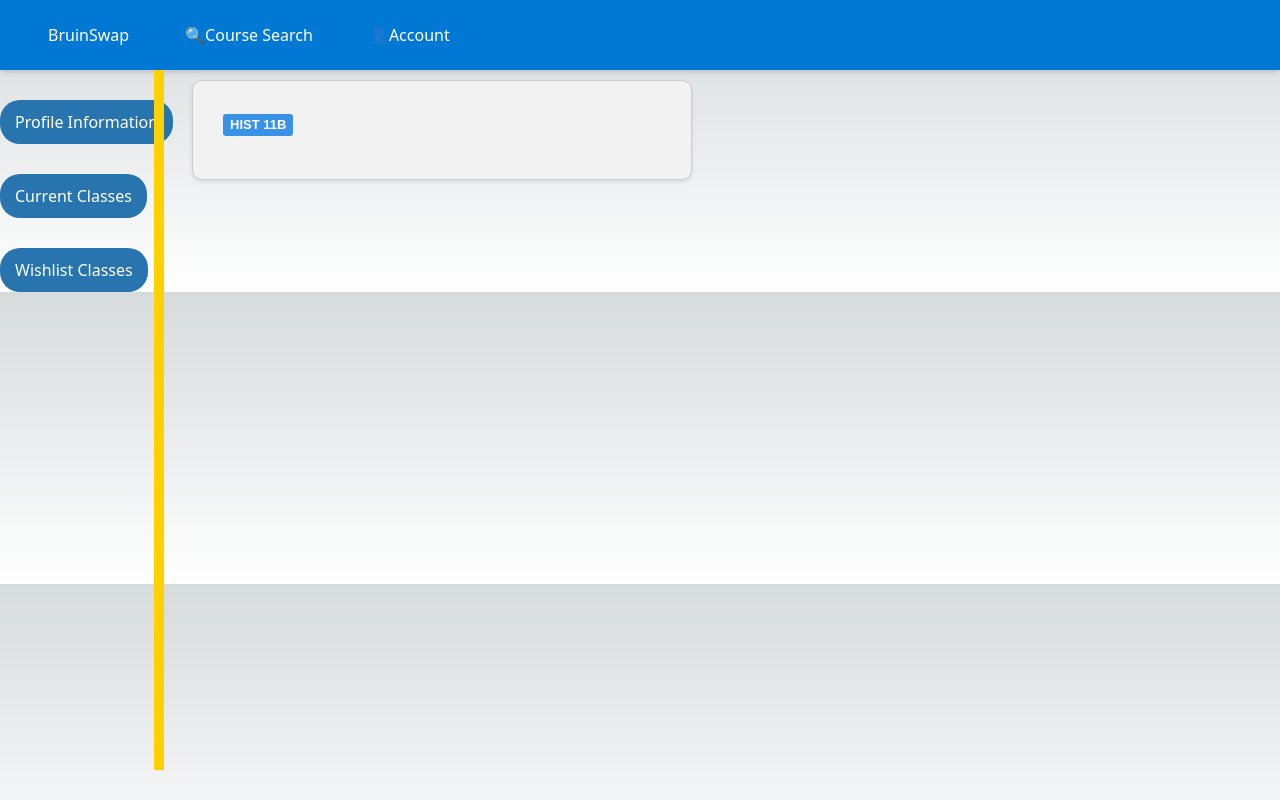
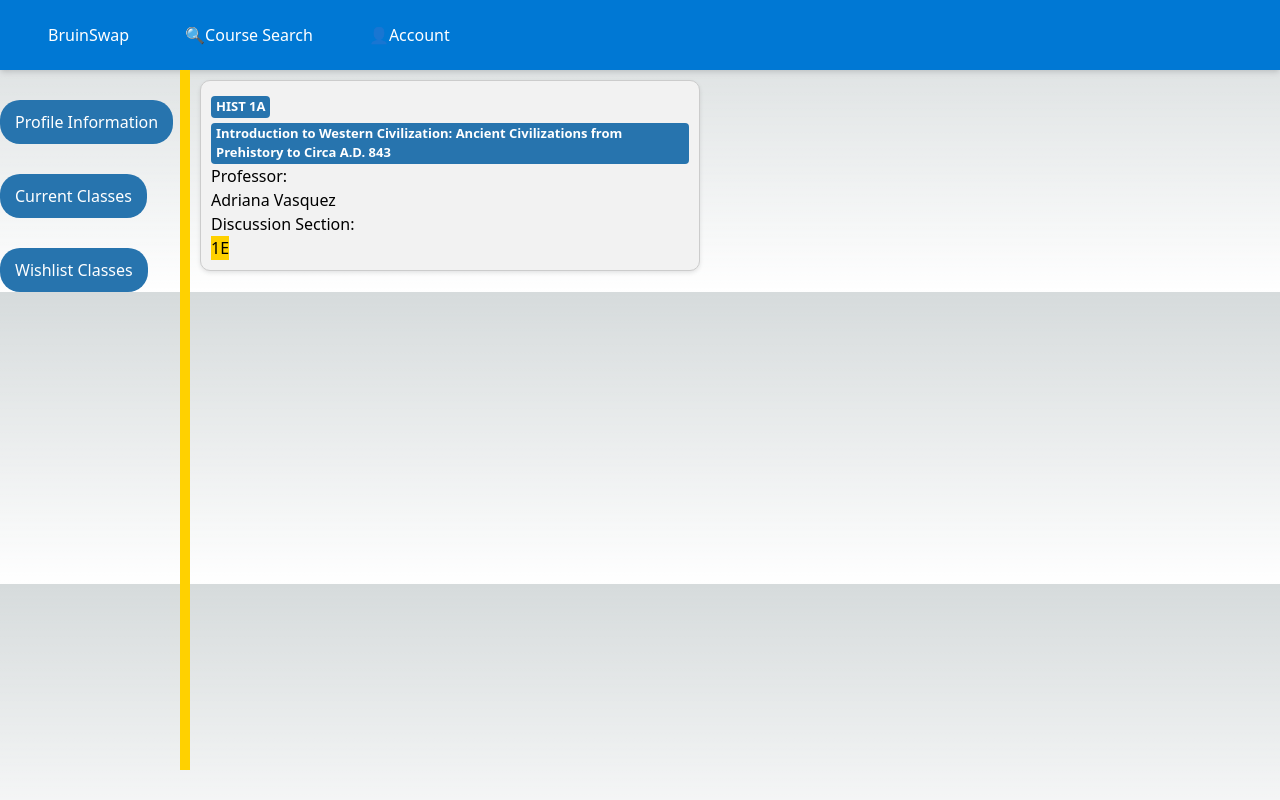
Before and after one commit to visyat/bruin-swap, a Next.js app: page /account in a window 1280 px wide. Both pictures are taken after a click on the button "Current Classes". Built offline with nearby package versions, Linux system fonts and the light colour scheme.

Commit message:
added card format for wishlist and current courses

```diff
--- a/pages/account.tsx
+++ b/pages/account.tsx
@@ -26,7 +26,7 @@ const Account = () => {
   let content;
   if (output === 'Profile Information') {
     content = (
-      <div>
+      <div id="wrapper">
         <h2>Profile Information</h2>
         <div>
           <label>Email: </label>
@@ -59,12 +59,36 @@ const Account = () => {
 
   else if(output === 'Current Classes'){
     content = (
-      <div className={styles.courseCard}>
-        <div className={styles.courseName}>HIST 11B</div>
+      <div className={styles.courseCard} id="wrapper">
+        <div className={styles.courseName}>HIST 1A</div>
+        <div className={styles.courseName}>Introduction to Western Civilization: Ancient Civilizations from Prehistory to Circa A.D. 843</div>
+        <div className={styles.professor}>
+          Professor:
+          <p>Adriana Vasquez</p>
+        </div>
+        <div>
+           <h1 className={styles.discussion}>Discussion Section: </h1>
+          <p className={styles.sectionHighlight}>1E</p>
+          </div>
       </div>
     );
   }
-
+  else if (output === 'Wishlist Classes'){
+    content = (
+      <div className={styles.courseCard} id="wrapper">
+        <div className={styles.courseName}>HIST 1A</div>
+        <div className={styles.courseName}>Introduction to Western Civilization: Ancient Civilizations from Prehistory to Circa A.D. 843</div>
+        <div className={styles.professor}>
+          Professor:
+          <p>Adriana Vasquez</p>
+        </div>
+        <div>
+           <h1 className={styles.discussion}>Discussion Section: </h1>
+          <p className={styles.sectionHighlight}>1E</p>
+          </div>
+      </div>
+    );
+  }
   else {
     content = <div>No content selected</div>;
   }
@@ -72,7 +96,7 @@ const Account = () => {
 
   return (
     <RootLayout >
-      <div>
+      <div id="wrapper">
             <div>
                 <button className={styles.profileButton} onClick={() => handleButtonClick('Profile Information')}>Profile Information</button>
 
--- a/styles/Account.module.css
+++ b/styles/Account.module.css
@@ -6,6 +6,7 @@
     border: 100px;
     margin-top: 30px;
     position: static;
+    display: flex;
 }
 
 .profileButton:hover {
@@ -32,6 +33,7 @@
     border: 100px;
     margin-top: 30px;
     position: static;
+    display: flex;
 
 }
 .currentButton:hover {
@@ -40,25 +42,39 @@
 }
 
 .courseCard {
-    background-color: #f2f2f2; /* Gray background color */
-    padding: 30px; /* Adjust padding as needed */
-    border-radius: 10px; /* Add rounded corners */
-    border: 1px solid #ccc; /* Add border for visual separation */
-    box-shadow: 0 2px 4px rgba(0, 0, 0, 0.1); /* Add shadow for depth */
-    height: 100px;
+    background-color: #f2f2f2;
+    padding: 10px;
+    border-radius: 10px;
+    border: 1px solid #ccc;
+    box-shadow: 0 2px 4px rgba(0, 0, 0, 0.1);
+    width: 100px;
+    flex-direction: column;
+    position: absolute;
+    height: auto;
     width: 500px;
 }
 .courseName{
-
-    font-family: "Muli",sans-serif;
-  display: inline-block;
-  padding: 1px 7px;
-  color: #ffffffff;
-  font-weight: bold;
-  font-size: 13px;
-  background-color: #3992e5ff;
-  border-radius: 3px;
-  margin-bottom: 8px;
+    display: inline-block;
+    padding: 1px 5px;
+    color: #ffffffff;
+    font-weight: bold;
+    font-size: 13px;
+    background-color: #2774AE;
+    border-radius: 4px;
+    margin-top: 5px;
+}
+.discussion{
+    right: 10px;
+    color: black;
+    font: bold;
+}
+.sectionHighlight{
+    display: inline-block;
+    background-color: #FFD100;
+    color: black;
+}
+.professor{
+    color: black;
 }
 
 .wishlistButton{
@@ -69,6 +85,7 @@
     border: 100px;
     margin-top: 30px;
     position: static;
+    display: flex;
 }
 .wishlistButton:hover {
     background-color: #FFD100;
@@ -79,12 +96,19 @@
     border-left: 10px solid #FFD100;
     height: 700px;
     position: absolute;
-    left: 12%;
-    top: 70px;
+    left: 180px; /* Adjust as needed based on container layout */
+    top: 70px; /* Adjust as needed based on container layout */
   }
 
 .outputContainer{
-    left: 15%;
+
+    left: 200px;
     position: absolute;
     top: 80px;
 }
+
+#wrapper {
+    margin-left:auto;
+    margin-right:auto;
+    width:960px;
+}
--- a/styles/Search.module.css
+++ b/styles/Search.module.css
@@ -6,6 +6,6 @@
     border: 1px solid #ccc;
     box-shadow: inset 0 1px 2px rgba(0,0,0,0.1);
     width: 300px; /* Adjust width as needed */
-    color: white; /* Change font color to white */
+    color: black; /* Change font color to white */
     background-color: black; /* Change background color to black */
 }
```
